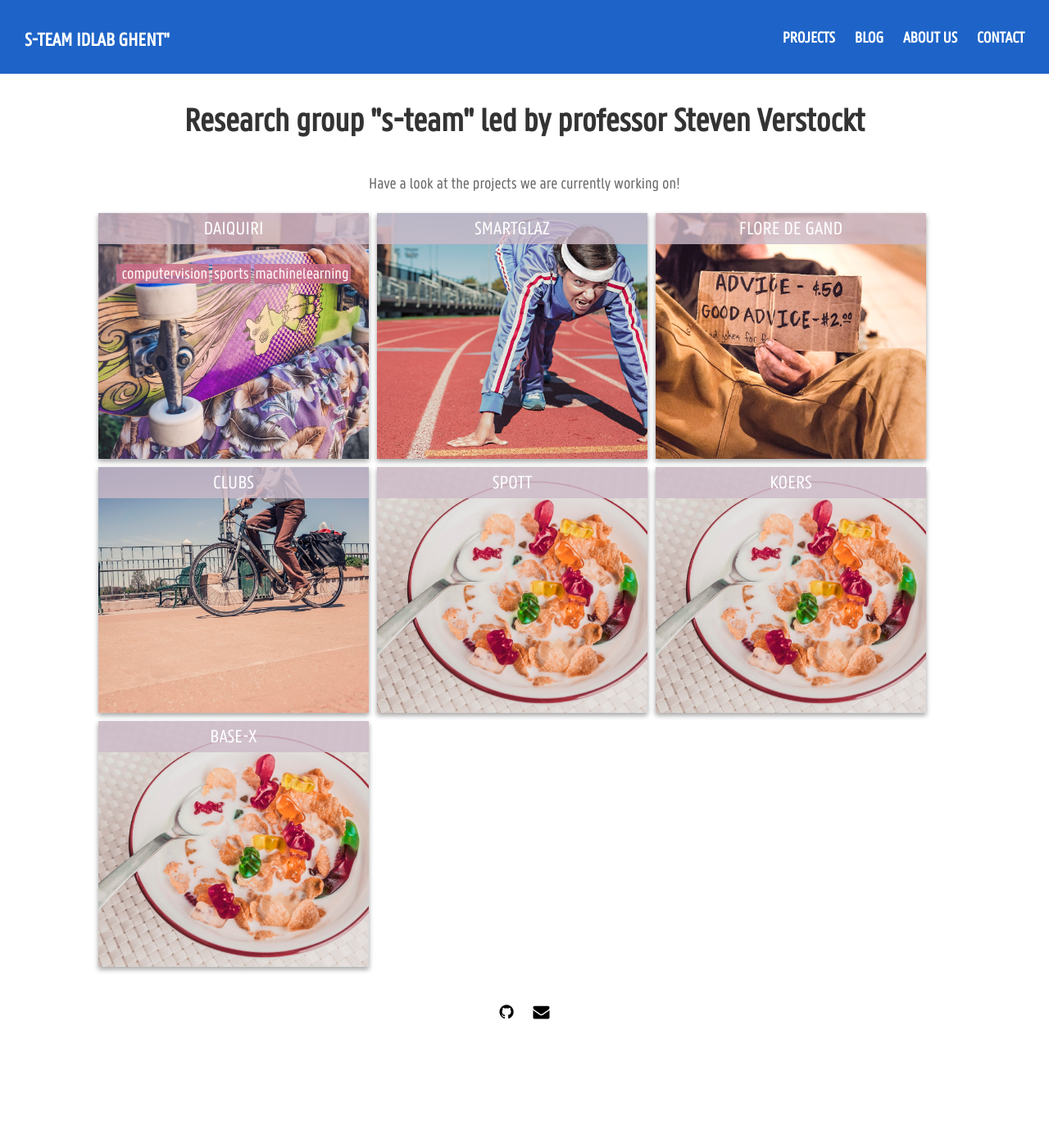
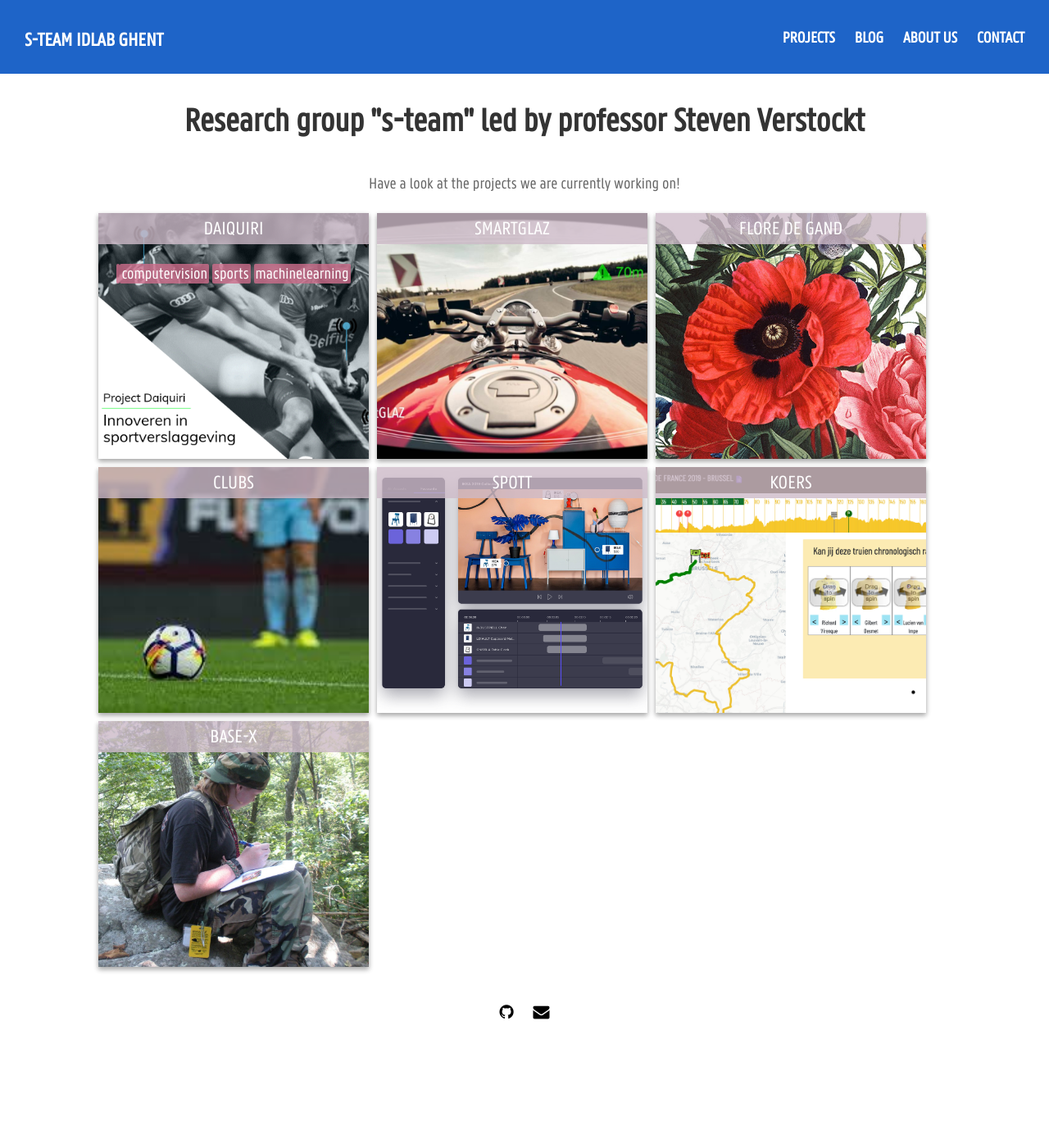
Before and after one commit to s-team-ghent/s-team-ghent.github.io, a Jekyll site: the page built from index.html, in a window 1280 px wide. Shown: the whole page at 82% size. Built offline with Jekyll 4.4.1, drawn with Linux system fonts in a browser that asks for light colours; nearby versions of some CDN libraries.

```diff
--- a/_config.yml
+++ b/_config.yml
@@ -12,7 +12,7 @@ sass:
 
 # Customise atom feed settings (this is where Jekyll-Feed gets configuration information)
 
-title: S-TEAM IDLAB GHENT"
+title: S-TEAM IDLAB GHENT
 email: steamghent@gmail.com
 description: Welcome to the webpage of our research group. We are a group of researchers led by professor Steven Verstockt at Ghent University (IDLab). We mainly focus on computer vision aided research. We are involved in projects which are themed around cultural heritage, data-driven sports science and geospatial analysis.
 baseurl: "" # the subpath of your site, e.g. /blog
```
Also changed, not shown: _includes/archive_post.html (added), assets/img/projects/BASE-X/thumb.jpg, assets/img/projects/CLUBS/thumb.jpg, assets/img/projects/DAIQUIRI/thumb.jpg, assets/img/projects/FLORE-DE-GAND/thumb.jpg, assets/img/projects/KOERS/thumb.jpg, assets/img/projects/SMARTGLAZ/thumb.jpg, assets/img/projects/SPOTT/thumb.jpg, 1 other file.
